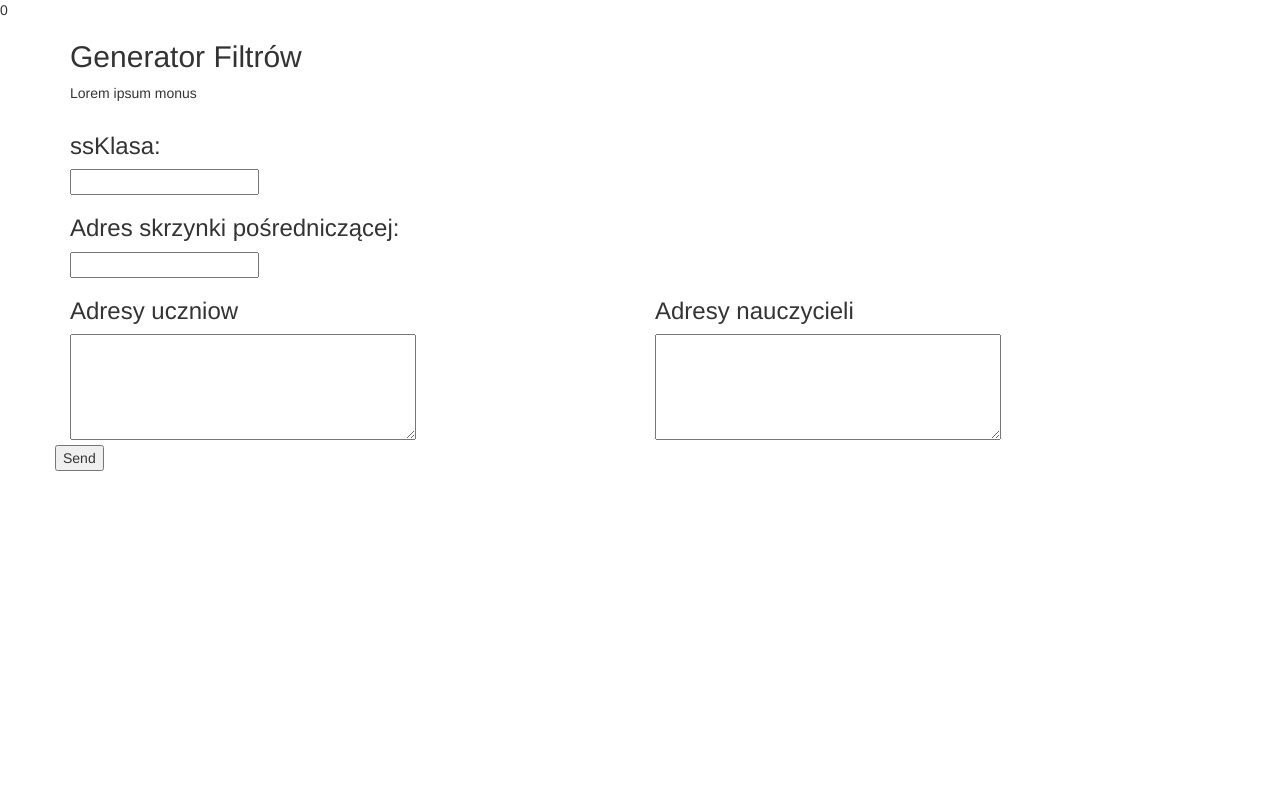
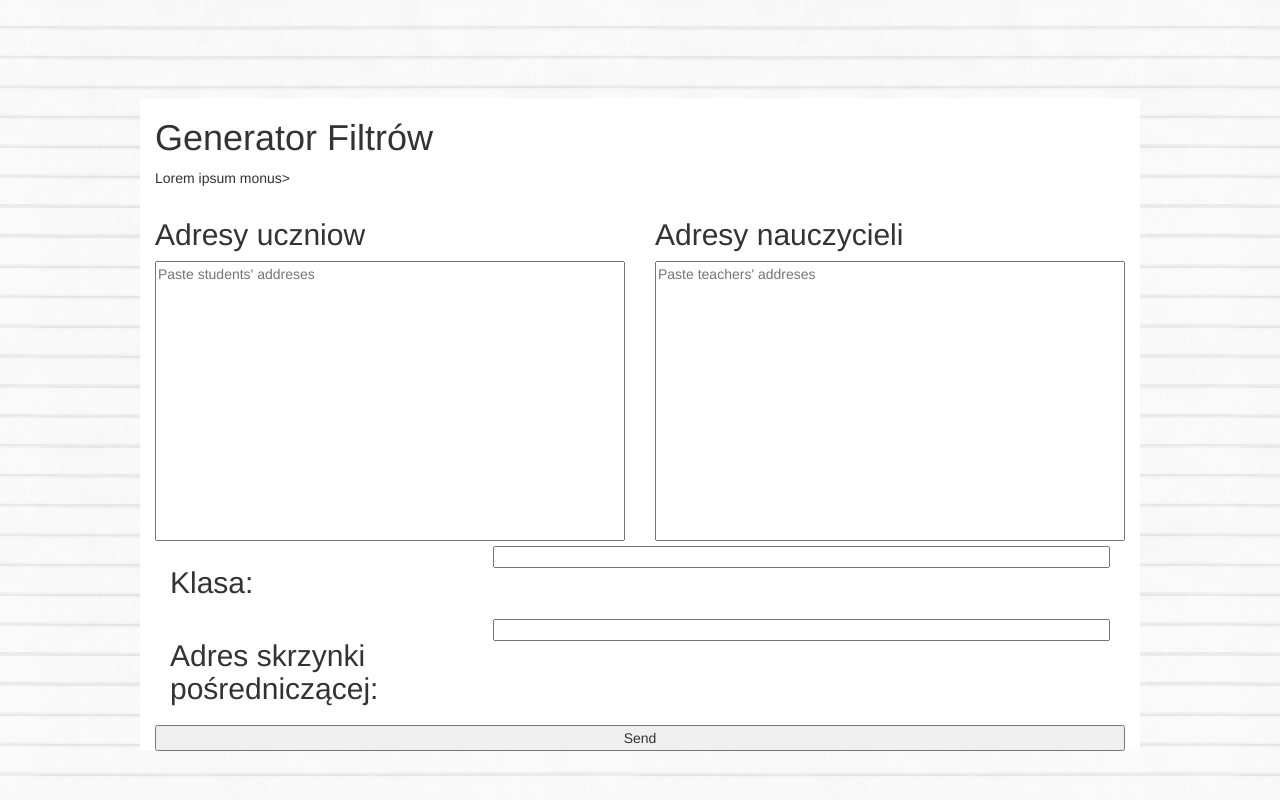
Before and after one commit to Ddedalus/Mailing_filters, a PHP site: page / in a window 1280 px wide. Run offline with PHP 8.4, Linux system fonts and the light colour scheme.

Commit message:
Adding basic background, css still being updated, layout in progress

```diff
--- /dev/null
+++ b/css/classes.css
@@ -0,0 +1,12 @@
+.whiteground {
+    background-color: white;
+}
+
+.line {
+    margin: auto;
+}
+
+.line h2 {
+    margin-top: 20px;
+    margin-bottom: 20px;
+}
--- /dev/null
+++ b/css/style.css
@@ -0,0 +1,33 @@
+{
+    border: 1px solid red !important;
+}
+
+body {
+    background-image: url("../subtlepatterns_com.png");
+}
+
+h2 {
+
+}
+
+input {
+    width: 100%;
+    height: 100%;
+}
+
+textarea {
+    width: 100%;
+    height: 20em;
+    box-sizing: border-box;
+    resize: none;
+    word-wrap: break-word;
+    overflow: hidden;
+}
+
+.container {
+    max-width: 1000px;
+}
+
+.header {
+    margin-top: 7em;
+}
--- a/index.php
+++ b/index.php
@@ -3,45 +3,57 @@
 <head>
   <meta charset="utf-8"/>
   <link rel="stylesheet" href="css/bootstrap.min.css">
-  <title>#DoWszystkich</title>0
+  <link rel="stylesheet" href="css/style.css">
+  <link rel="stylesheet" href="css/classes.css">
+  <title>#DoWszystkich</title>
 </head>
 <body>
   <div class="container">
-    <div class="row">
+    <div class="row header whiteground">
       <div class="col-md-12">
-        <h2>Generator Filtrów</h2>
+        <h1>Generator Filtrów</h1>
       </div>
       <div class="col-md-12">
-        <p>Lorem ipsum  monus</p>
+	<p>Lorem ipsum  monus></p>
       </div>
     </div>
-    <div class="row">
+    <div class="row sender whiteground">
       <form action="gear.php" method="post">
-         <div class="col-md-12">
-           <div>
-	     <h3>ssKlasa:</h3>
+         <div class="col-md-6">
+	   <div>
+	     <h2>Adresy uczniow</h2>
 	   </div>
-	   <div><input name="class_name"/></div>
-         </div>
-         <div class="col-md-12">
 	   <div>
-	     <h3>Adres skrzynki pośredniczącej:</h3>
+	     <textarea placeholder="Paste students' addreses" name="students"></textarea>
 	   </div>
-	   <div><input name="class_email"/></div>
 	 </div>
          <div class="col-md-6">
 	   <div>
-	     <h3>Adresy uczniow</h3>
+	     <h2>Adresy nauczycieli</h2>
 	   </div>
-	   <div><textarea cols="40" rows="5" name="students"></textarea></div>
+	   <div>
+	     <textarea placeholder="Paste teachers' addreses" name="teachers"></textarea>
+	   </div>
 	 </div>
-         <div class="col-md-6">
-	   <div>
-	     <h3>Adresy nauczycieli</h3>
+	 <div class="col-md-12 line">
+           <div class="col-md-4">
+	     <h2>Klasa:</h2>
 	   </div>
-	   <div><textarea cols="40" rows="5" name="teachers"></textarea></div>
+	   <div class="col-md-8">
+	     <input name="class_name" id="sizingAddon2"/>
+	   </div>
+         </div>
+         <div class="col-md-12 line">
+	   <div class="col-md-4">
+	     <h2>Adres skrzynki pośredniczącej:</h2>
+	   </div>
+	   <div class="col-md-8">
+	     <input name="class_email"/>
+	   </div>
 	 </div>
-         <div><input type="submit" value="Send"/></div>
+         <div class="col-md-12">
+	   <input type="submit" value="Send"/>
+	 </div>
       </form>
     </div>
   </div>
```
Also changed, not shown: gear.php (+29 -3 lines), css/bootstrap.min.css, subtlepatterns_com.png (added).
